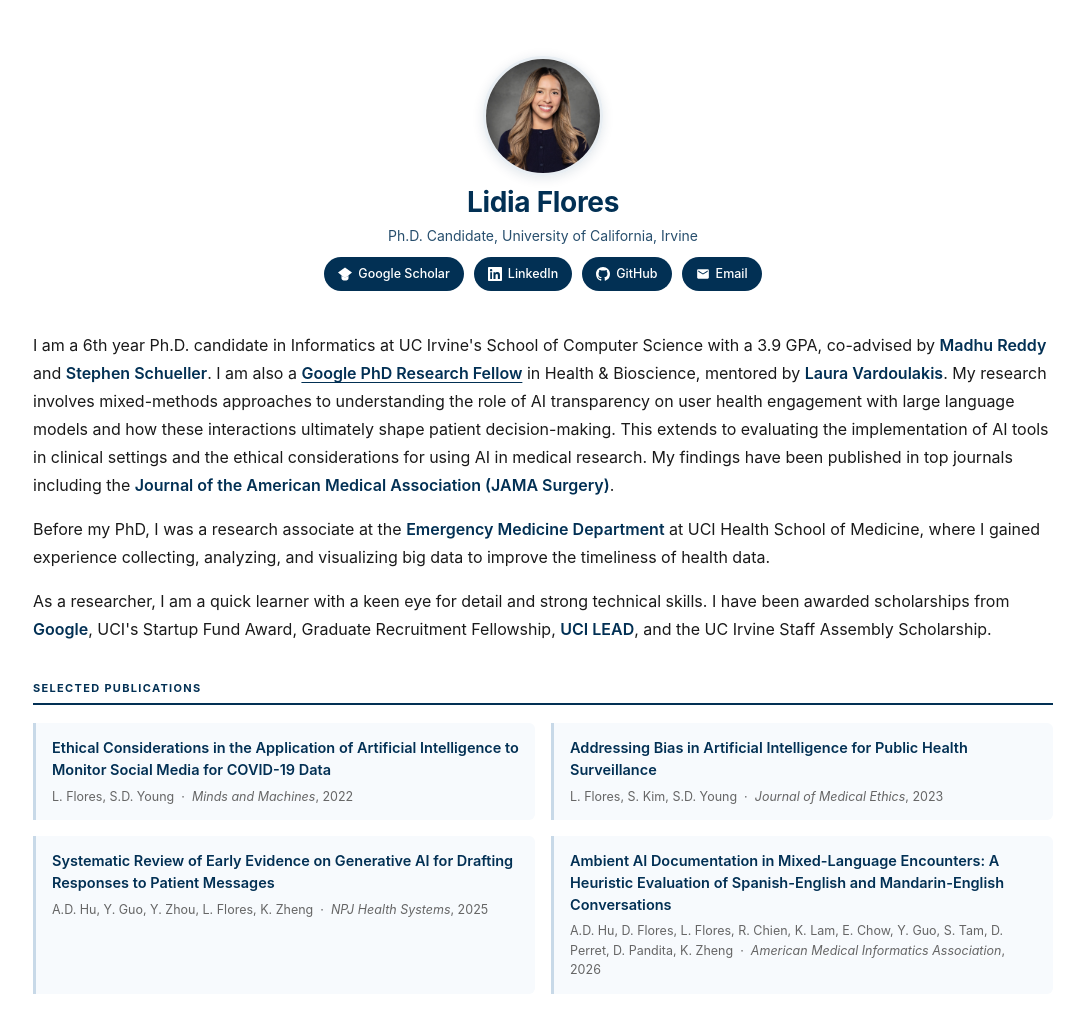
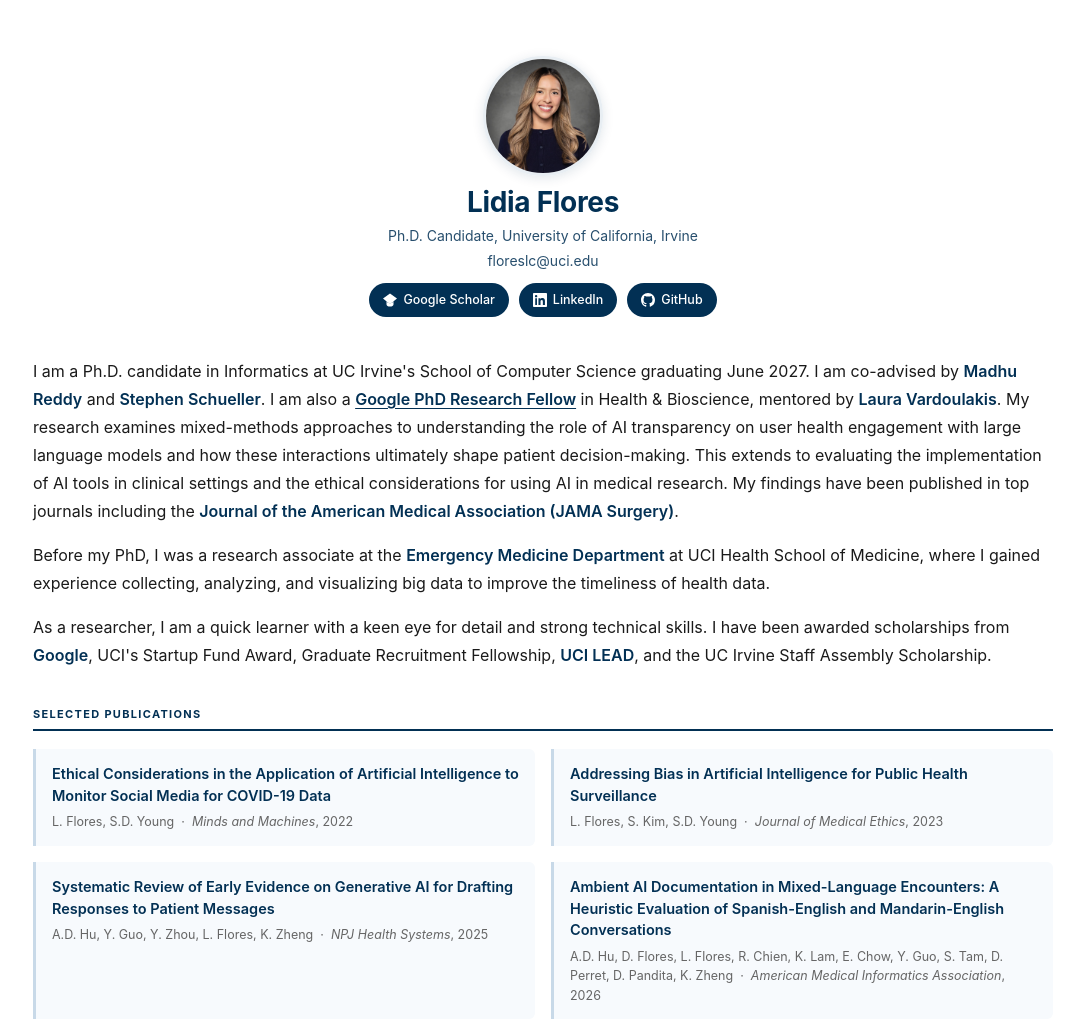
Before and after one commit to lidiaflores/lidiaflores.github.io, a plain HTML site: page index.html in a window 1280 px wide. Shown: the top 1022 px of the page, without its empty margins (97-1181 px from the left). Drawn offline with Linux system fonts and the light colour scheme.

Commit message:
Revise email section and bio content
Updated email visibility and refined biography details.

```diff
--- a/index.html
+++ b/index.html
@@ -365,6 +365,7 @@
 
     <h1 class="name">Lidia Flores</h1>
     <p class="title">Ph.D. Candidate, University of California, Irvine</p>
+    <p class="title">floreslc@uci.edu</p>
 
     <ul class="social-links">
       <li>
@@ -407,27 +408,19 @@
           GitHub
         </a>
       </li>
-      <li>
-        <a href="mailto:floreslc@uci.edu" aria-label="Email">
-          <svg viewBox="0 0 24 24" xmlns="http://www.w3.org/2000/svg">
-            <path d="M20 4H4C2.9 4 2 4.9 2 6v12c0 1.1.9 2 2 2h16c1.1 0 2-.9 2-2V6c0-1.1-.9-2-2-2zm0 4-8 5-8-5V6l8 5 8-5v2z"/>
-          </svg>
-          Email
-        </a>
-      </li>
+
     </ul>
   </header>
 
 
   <section class="bio" aria-label="Biography">
-    <p>I am a 6th year Ph.D. candidate in Informatics at UC Irvine's School of Computer Science
-      with a 3.9 GPA, co-advised by
+    <p>I am a Ph.D. candidate in Informatics at UC Irvine's School of Computer Science graduating June 2027. I am co-advised by
       <a href="https://sites.uci.edu/pitch/people/">Madhu Reddy</a>
       and
       <a href="https://faculty.sites.uci.edu/schuellerlab/people/">Stephen Schueller</a>.
       I am also a <a class="always-underline" href="https://research.google/programs-and-events/phd-fellowship/recipients/">Google PhD Research Fellow</a>
       in Health &amp; Bioscience, mentored by <a href="https://research.google/people/105160/">Laura Vardoulakis</a>.
-      My research involves mixed-methods approaches to understanding the role of AI transparency on user health engagement with large language models and how these interactions ultimately shape patient decision-making. This extends to evaluating the implementation of AI tools in clinical settings and the ethical considerations for using AI in medical research. My findings have been published
+      My research examines mixed-methods approaches to understanding the role of AI transparency on user health engagement with large language models and how these interactions ultimately shape patient decision-making. This extends to evaluating the implementation of AI tools in clinical settings and the ethical considerations for using AI in medical research. My findings have been published
       in top journals including the
       <a href="https://jamanetwork.com/journals/jamasurgery/article-abstract/2806778">Journal of the American Medical Association (JAMA Surgery)</a>.
     </p>
```
